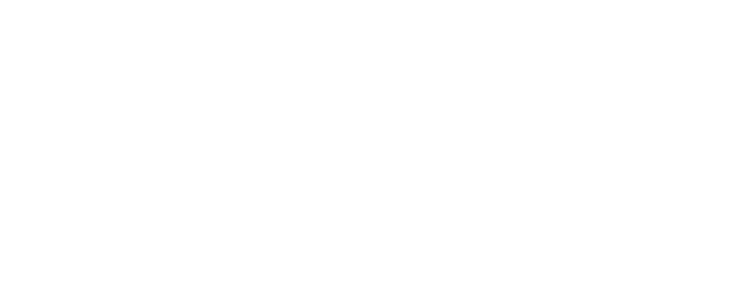
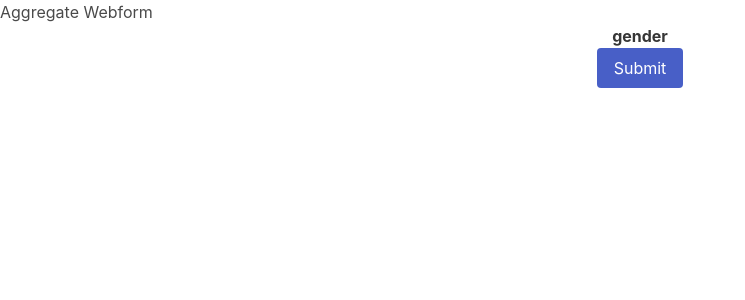
Before and after one commit to rchao16/webforms, a React (Create React App) app: page / in a window 1280 px wide. Shown: the top 300 px of the page, without its empty margins (0-745 px from the left). Built offline with nearby package versions, Linux system fonts and the light colour scheme.

Commit message:
added createinput to agg webform

```diff
--- a/src/components/AggregateWebform.jsx
+++ b/src/components/AggregateWebform.jsx
@@ -1,12 +1,117 @@
 import React, {Component} from 'react'
 import 'bulma/css/bulma.css'
 
+let data = {
+    gender: {
+        1: "Male",
+        2: "Female"
+    }
+}
+
 export default class AggregateWebform extends Component {
 
+    constructor(props) {
+        super(props)
+        this.state = {
+            //state could also be created generically?
+            male:"",
+            gender:"",
+            age:"",
+            ethnicity:"",
+            race:""
+        }
+    }
+
+    _handleChange = (evt) => {
+        this.setState({
+            [evt.target.name]: evt.target.value
+        })
+    }
+
+    _handleSubmit = (evt) => {
+        console.log("submit")
+        console.log(this.state)
+        this.setState({
+            gender:"",
+            age:"",
+            ethnicity:"",
+            race:"",
+            male:""
+        })
+    }
+
+    _createInput = (data) => {
+        return (
+            Object.keys(data).map( (e) => {
+                return(
+                    <div>
+                        <div className="field is-grouped is-grouped-centered">
+                            <div className="control">
+                                <label className="label"> {e} </label>
+                                {(e) => {
+                                    return(
+                                        Object.keys(e).map((f) => {
+                                            console.log(f)
+                                            return (
+                                                <div>
+                                                    <label className="label"> {f}} </label>
+                                                    <div className="control">
+                                                            <input
+                                                            className="input"
+                                                            type="text"
+                                                            placeholder="Male"
+                                                            name="male"
+                                                            value={this.state.firstName}
+                                                            onChange={this._handleChange}
+                                                            />
+                                                    </div>
+                                                </div>
+                                            )
+                                        })
+                                    )
+                                }}
+                            </div>
+                        </div>
+                    </div>
+
+                )
+            })
+        )
+    }
 
     render() {
         return(
-            <h1>Aggregate Webform</h1>
+
+            <div>
+
+                <h1>Aggregate Webform</h1>
+                {/* <div className="field is-grouped is-grouped-centered">
+                    <div className="control">
+                        <label className="label"> Gender </label>
+                           <label className="label"> Male </label>
+                           <div className="control">
+                                <input
+                                className="input"
+                                type="text"
+                                placeholder="Male"
+                                name="male"
+                                value={this.state.firstName}
+                                onChange={this._handleChange}
+                                />
+                            </div>
+                    </div>
+                </div> */}
+
+                {this._createInput(data)}
+
+                <div className="field is-grouped is-grouped-centered">
+                    <div className="control">
+                        <button className="button is-link" type="submit" onClick={this._handleSubmit}>Submit</button>
+                    </div>
+                </div>
+            </div>
+
+
         )
     }
 }
--- a/src/components/IndividualWebForm.jsx
+++ b/src/components/IndividualWebForm.jsx
@@ -42,7 +42,7 @@
         return(
             <div >
                 <h1>Individual WebForm</h1>
-                 {/*could pass some of these thing in as array or object?*/}
+                 {/*could pass some of these things in as array or object?*/}
                 <div className="field is-grouped is-grouped-centered">
                 <label className="label">First Name</label>
                     <div className="control">
--- a/src/routes.js
+++ b/src/routes.js
@@ -3,13 +3,15 @@
 import {
     IndividualForm
 } from './components/IndividualWebForm.jsx'
+import AggregateWebform from './components/AggregateWebform'
 
 export default class Routes extends Component {
     render() {
         return(
-                <Switch>
-                    <Route path="/individual" component={IndividualForm} />
-                </Switch>
+            <Switch>
+                <Route path="/individual" component={IndividualForm} />
+                <Route path="/" component={AggregateWebform} />
+            </Switch>
         )
     }
 }
```
